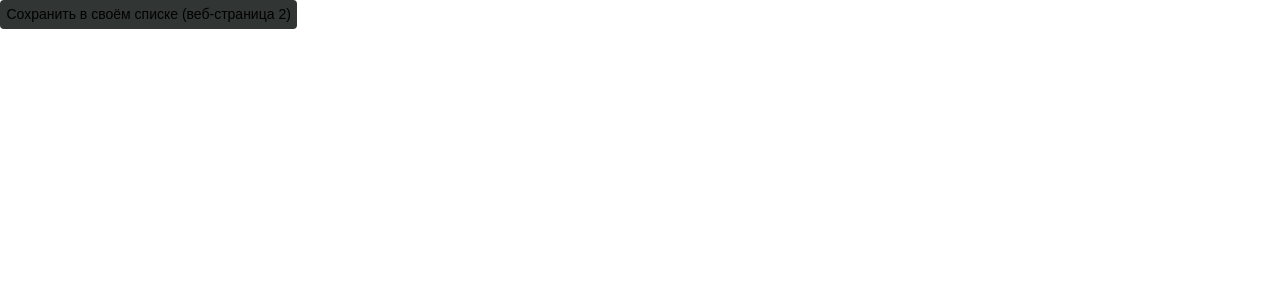
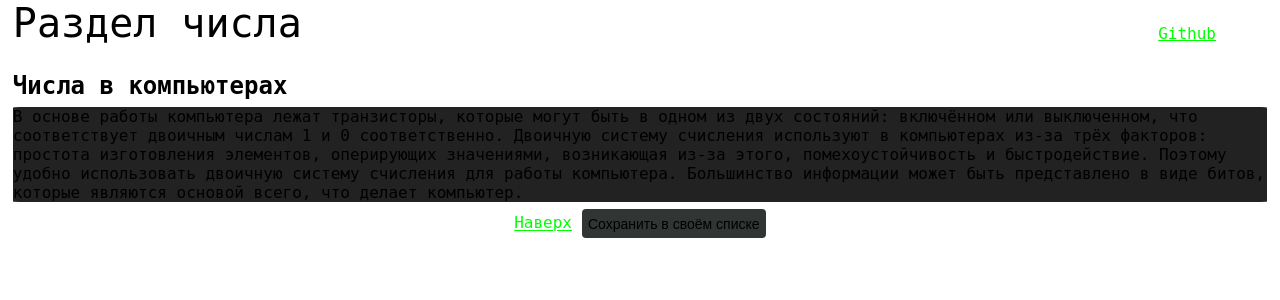
Before and after one commit to Geodeziy/W-0723, a Flask app: template templates/index1.html in a window 1280 px wide. Shown: the top 300 px of the page. Run offline with Flask 3, Linux system fonts and the light colour scheme; the template is opened without the code that fills it, so the values that code supplies are empty; some libraries are stand-ins or nearby versions.

Commit message:
Веб-страница.

```diff
--- a/templates/index1.html
+++ b/templates/index1.html
@@ -229,8 +229,23 @@
     </style>
 
 </head>
+
+<div id = "wrap">
+	<header>
+        <div class = "title">Раздел числа</div>
+        <ul class = "menu">
+        <li><a href = "https://github.com/Geodeziy/W-0723">Github</a></li>
+        </ul>
+    </header>
+</div>
+
 <body>
-  <button id="btn1" onclick="sendMessage('id_10');">Сохранить в своём списке (веб-страница 2)</button>
+    <section id="introduction-section">
+        <h1 align="left" style="margin-bottom: auto">Числа в компьютерах</h1>
+        <pre>В основе работы компьютера лежат транзисторы, которые могут быть в одном из двух состояний: включённом или выключенном, что соответствует двоичным числам 1 и 0 соответственно. Двоичную систему счисления используют в компьютерах из-за трёх факторов: простота изготовления элементов, оперирующих значениями, возникающая из-за этого, помехоустойчивость и быстродействие. Поэтому удобно использовать двоичную систему счисления для работы компьютера. Большинство информации может быть представлено в виде битов, которые являются основой всего, что делает компьютер.</pre>
+        <a href="#" title="Вернуться к началу" class="topbutton" style="color: #00ff00">Наверх</a>
+        <button id="btn1" onclick="sendMessage('id_11');">Сохранить в своём списке</button>
+    </section>
 </body>
 <script>
     Telegram.WebApp.ready();
@@ -250,7 +265,7 @@
     $('body').css('visibility', '');
     Telegram.WebApp.MainButton
         .setText('Закрыть веб-просмотр')
-        .show()
+        .hide()
         .onClick(function () {
             webviewClose();
         });
```
Also changed, not shown: templates/index.html (+0 -9 lines).
